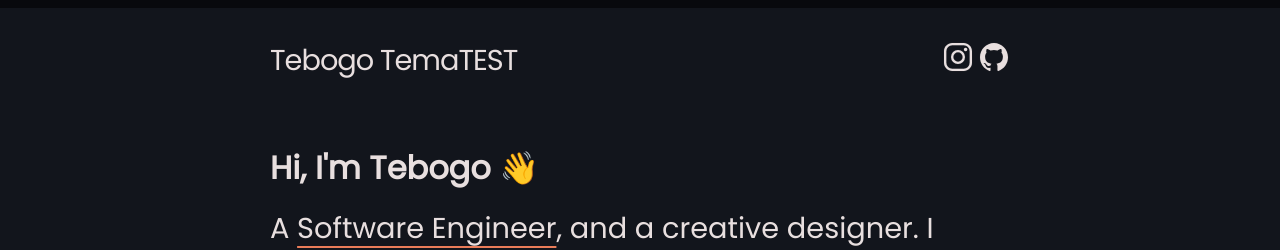
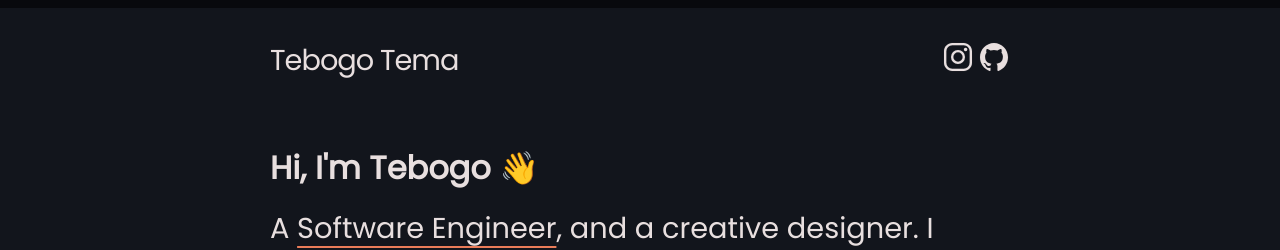
Before and after one commit to feelthedimez/feelthedimez.github.io, a Jekyll site: the page built from index.markdown, in a window 1280 px wide. Shown: the top 250 px of the page. Built offline with Jekyll 4.4.1, drawn with Linux system fonts in a browser that asks for light colours.

Commit message:
Update _config.yml

```diff
--- a/_config.yml
+++ b/_config.yml
@@ -18,7 +18,7 @@
 # You can create any custom variable you would like, and they will be accessible
 # in the templates via {{ site.myvariable }}.
 
-title: Tebogo TemaTEST
+title: Tebogo Tema
 email: dime.tema@gmail.com
 description: >- # this means to ignore newlines until "baseurl:"
   Tebogo Tema is a software engineer in progress. The purpose of this blog/website is to document my journey,
```
